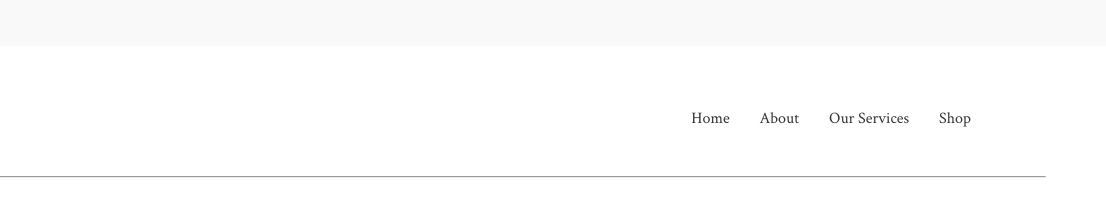
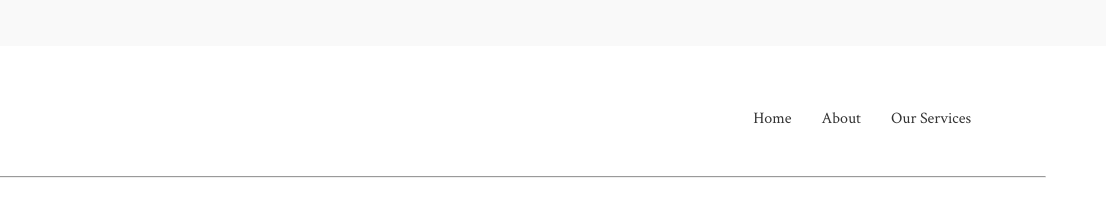
Before and after one commit to johnebah/DoctorsCharity, a plain HTML site: page about.html in a window 1280 px wide. Shown: the part 2836-3042 px from the top of the page, 174-1280 px from the left. Drawn offline with Linux system fonts and the light colour scheme.

Commit message:
Update about.html

```diff
--- a/about.html
+++ b/about.html
@@ -122,7 +122,6 @@
                     <a href="index.html">Home</a>
                     <a href="about.html">About</a>
                     <a href="services.html">Our Services</a>
-                    <a href="shop.html">Shop</a>
                 </nav>
             </div>
 
```
